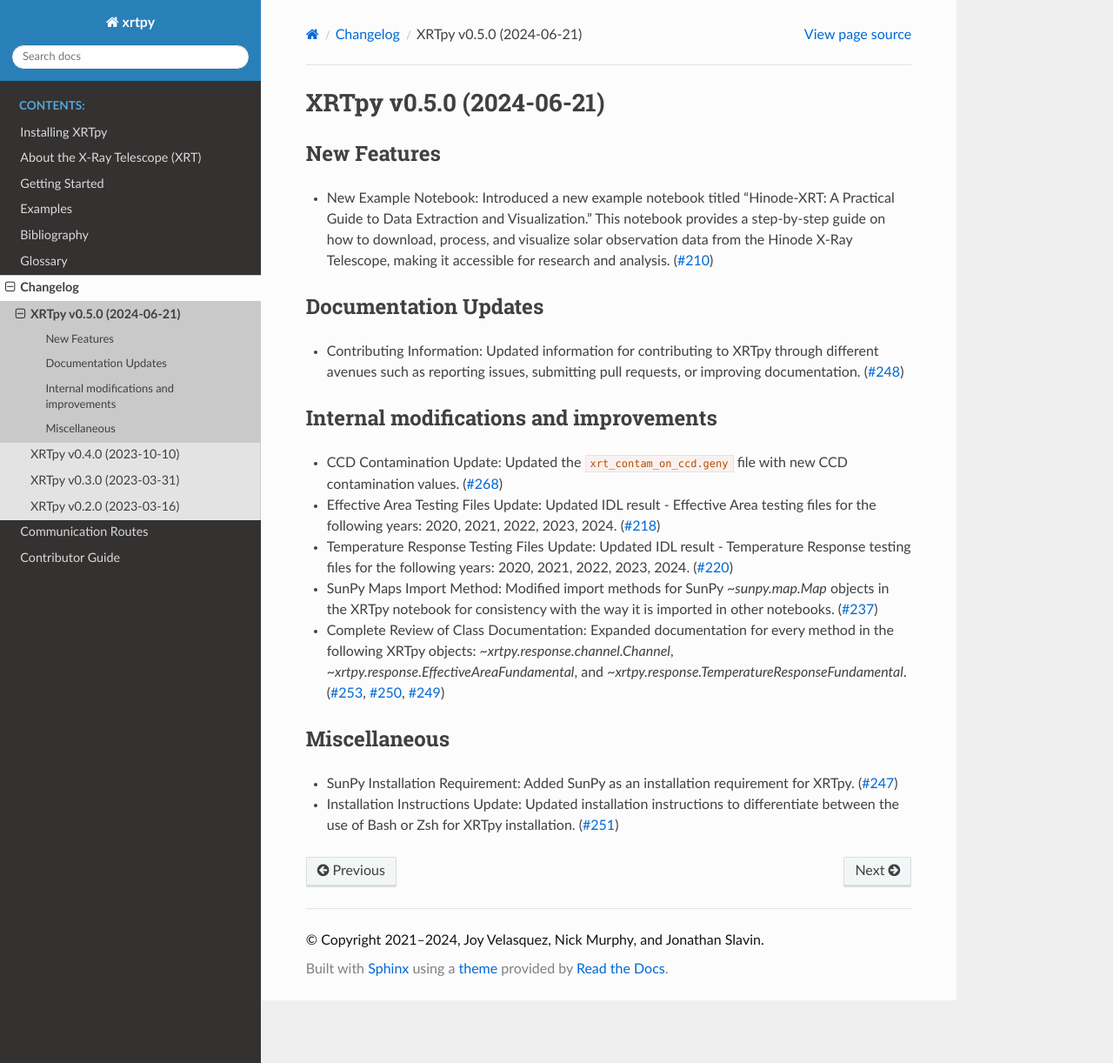
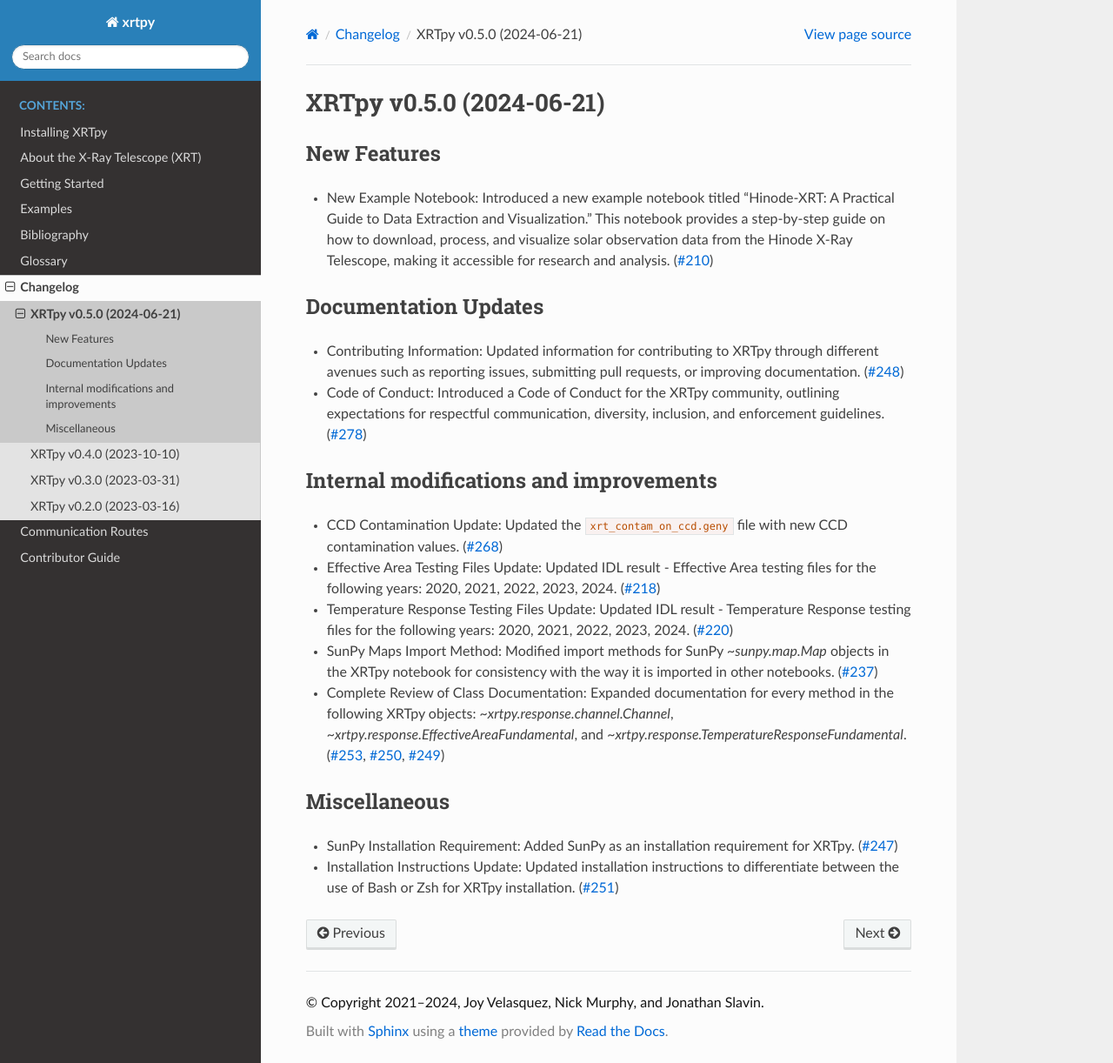
Before and after one commit to HinodeXRT/xrtpy, a Sphinx documentation site: the page built from docs/changelog/0.5.0.rst, in a window 1280 px wide and 1222 px high. Shown: the whole window at 87% size. Built offline with Sphinx 7.4.7 and the Read the Docs theme 2.0.0, drawn with Linux system fonts in a browser that asks for light colours; pages that are not in the unit, such as notebooks, are missing from menus.

Commit message:
Adding code of coduct

```diff
--- a/docs/changelog/0.5.0.rst
+++ b/docs/changelog/0.5.0.rst
@@ -8,6 +8,7 @@
 Documentation Updates
 ---------------------
 - Contributing Information: Updated information for contributing to XRTpy through different avenues such as reporting issues, submitting pull requests, or improving documentation. (:pr:`248`)
+- Code of Conduct: Introduced a Code of Conduct for the XRTpy community, outlining expectations for respectful communication, diversity, inclusion, and enforcement guidelines. (:pr:`278`)
 
 Internal modifications and improvements
 ---------------------------------------
```
